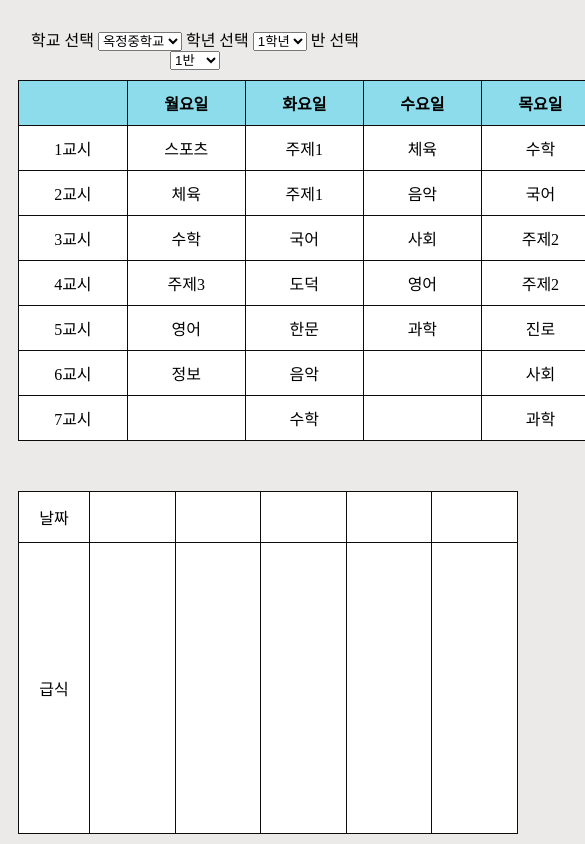
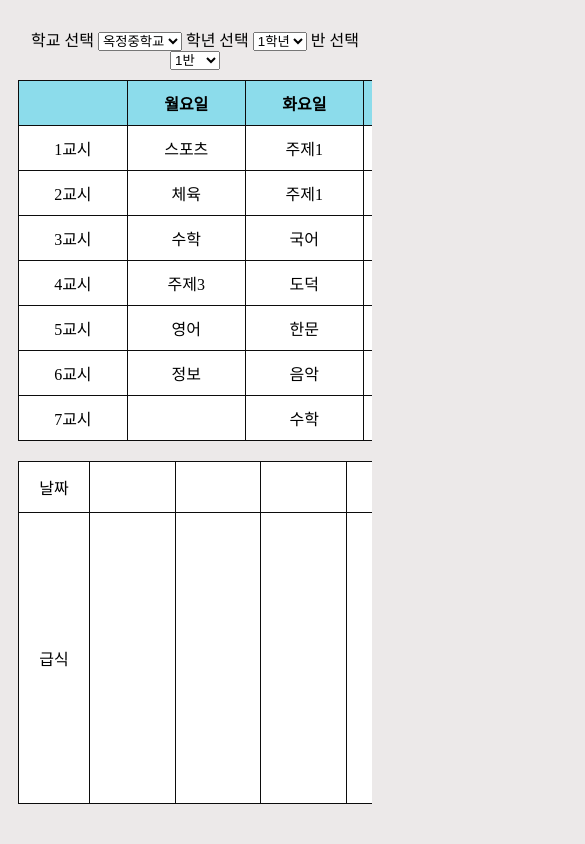
Before and after one commit to gunyul8177-tech/shool_check, a plain HTML site: page index.html in a window 390 px wide. Shown: the part 70-914 px from the top of the page, 585 px wide, since content can reach past the window. After the commit the page ends 884 px from the top, so only its background shows below. Drawn offline with Linux system fonts and the light colour scheme.

Commit message:
Update index.html

```diff
--- a/index.html
+++ b/index.html
@@ -55,27 +55,33 @@ body {background-color: #ece9e9}
 
 th {background-color: rgb(140, 220, 235)}
 
-@media (max-width: 768px) {
-
-    .table-container {
-        flex-direction: column;
-        margin: 10px;
+.table-scroll {
+     overflow-x: auto;
     }
 
-    .eat {
-        width: 100%;
-        min-width: 500px;
+@media (max-width:768px){
+
+    .table-container{
+        flex-direction:column;
+        align-items:center;
+        gap:20px;
+        margin:10px;
     }
 
-    .schedule {
-        width: 100%;
-        min-width: 700px;
+    .table-scroll{
+        width:100%;
+        overflow-x:auto;
     }
 
-    .table-scroll {
-        overflow-x: auto;
+    .schedule{
+        min-width:700px;
+    }
+
+    .eat{
+        min-width:500px;
     }
 }
+
 
 </style>
 <meta name="viewport" content="width=device-width, initial-scale=1">
```
